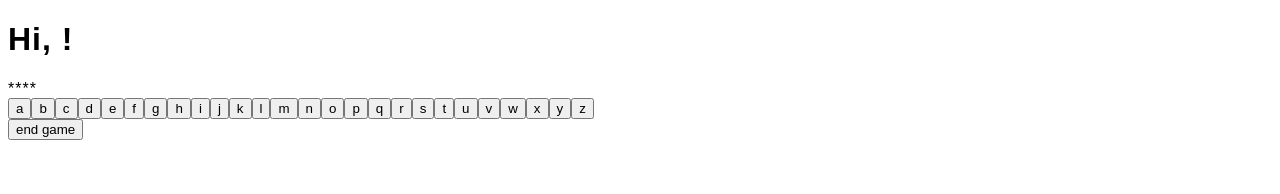
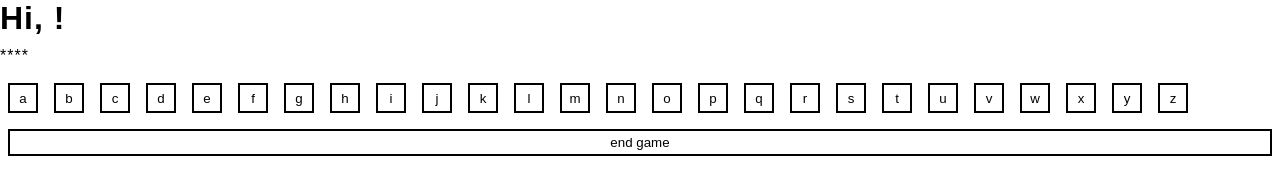
Before and after one commit to karolryska/warsawjs-workshop-41-hangman, a plain HTML site: page index.html in a window 1280 px wide. Both pictures are taken after a click on the button "PLAY GAME". Drawn offline with Linux system fonts and the light colour scheme.

Commit message:
Add button styles

```diff
--- a/style.css
+++ b/style.css
@@ -1,10 +1,48 @@
-/* * {
+* {
     margin: 0;
     padding: 0;
     box-sizing: border-box;
-} */
+}
 
 body {
     font-family: Arial, sans-serif;
     letter-spacing: 1px;
 }
+
+.wrapper {
+    /* background-color: rgb(220, 220, 220); */
+    display: flex;
+    flex-direction: column;
+    justify-content: center;
+}
+
+.button {
+    /* width: 200px; */
+    margin: 8px;
+    padding: 4px;
+    border: 2px solid rgb(0, 0, 0);
+    background-color: rgb(255, 255, 255);
+    cursor: pointer;
+    transition: .4s;
+}
+
+.button:hover {
+    background-color: rgb(0, 0, 0);
+    color: rgb(255, 255, 255);
+}
+
+.letter_button {
+    height: 30px;
+    width: 30px;
+    /* margin: 4px; */
+}
+
+.letter_button:disabled {
+    background-color: rgb(0, 0, 0);
+    color: rgb(0, 0, 0);
+    cursor: default;
+}
+
+.phrase_container {
+    margin: 10px 0;
+}
```
